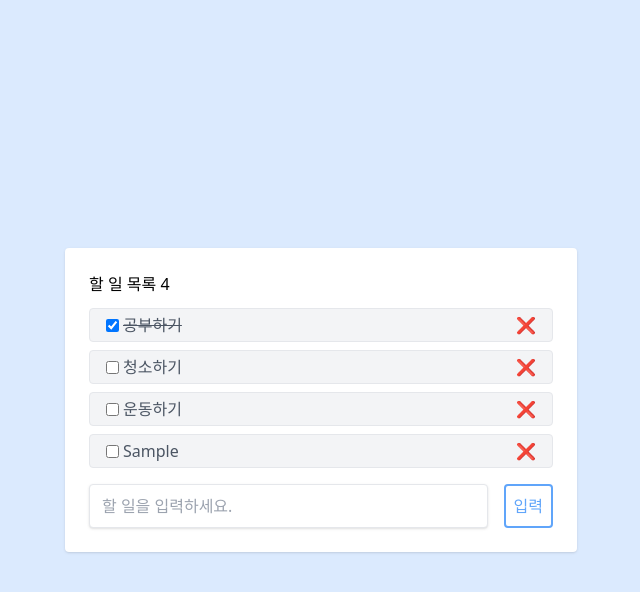
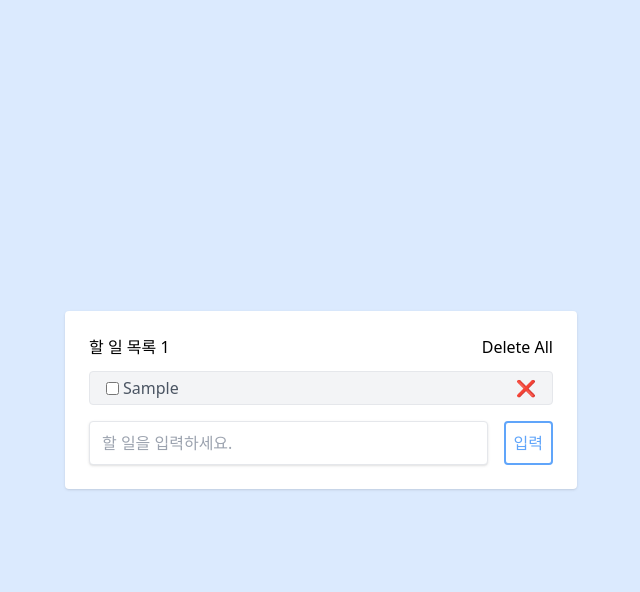
Before and after one commit to juhyeon1114/react18-todo, a React (Vite) app: page / in a window 1280 px wide. Both pictures are taken after typing "Sample" into the empty fields and a click on the input "입력". Shown: the top 592 px of the page, without its empty margins (319-959 px from the left). Built offline with nearby package versions, Linux system fonts and the light colour scheme.

Commit message:
Saved data at localStorage

```diff
--- a/src/App.jsx
+++ b/src/App.jsx
@@ -1,14 +1,15 @@
 import { useState, useMemo } from 'react';
 import Lists from './components/Lists';
 import Form from './components/Form';
+import { useEffect } from 'react';
 
 export default function App() {
   console.log('App')
 
   const [todoData, setTodoData] = useState([
-    {id: 1, title: '공부하기', completed: true},
-    {id: 2, title: '청소하기', completed: false},
-    {id: 3, title: '운동하기', completed: false},
+    // {id: 1, title: '공부하기', completed: true},
+    // {id: 2, title: '청소하기', completed: false},
+    // {id: 3, title: '운동하기', completed: false},
   ])
 
   const [value, setValue] = useState('')
@@ -21,8 +22,22 @@ export default function App() {
       e.preventDefault();
       if (!value) return;
       const newToDo = { id: Date.now(), title: value, completed: false }
-      setTodoData([...todoData, newToDo])
+      saveData([...todoData, newToDo])
       setValue('')
+  }
+
+  const handleDeleteAll = () => {
+    saveData([])
+  }
+
+  const saveData = (data = []) => {
+    localStorage.setItem('todo', JSON.stringify(data))
+    setTodoData(data)
+  }
+
+  const loadData  = () => {
+    const data = localStorage.getItem('todo')
+    setTodoData(data ? JSON.parse(data) : [])
   }
 
   /**
@@ -33,12 +48,17 @@ export default function App() {
    */
   const count = useMemo(() => todoData.length, [todoData])
 
+  useEffect(() => {
+    loadData()
+  }, [])
+
   return <div className='flex items-center justify-center w-screen h-screen bg-blue-100'>
     <div className='w-full p-6 m-4 bg-white rounded shadow lg:w-3/4 lg:max-w-lg'>
       <div className='flex justify-between mb-3'>
         <h1>할 일 목록 {count}</h1>
+        {todoData.length > 0 && <button onClick={() => handleDeleteAll()}>Delete All</button>}
       </div>
-      <Lists todoData={todoData} setTodoData={setTodoData}></Lists>
+      <Lists todoData={todoData} saveData={saveData}></Lists>
       <Form onSubmitForm={onSubmitForm} handleChange={handleChange} value={value}></Form>
     </div>
   </div>
--- a/src/components/List.jsx
+++ b/src/components/List.jsx
@@ -6,7 +6,7 @@ import {useCallback, memo} from 'react'
  * -> props가 같으면 새로 렌더링하지 않고 저장된 렌더링 결과를 반환함
  * -> 즉, 리렌더링을 할 때, porps의 결과가 자주 같은 것으로 예상되면 React.memo()를 사용하면 됨
  */
-const List = memo(({todo, todoData, provided, snapshot, setTodoData}) => {
+const List = memo(({todo, todoData, provided, snapshot, saveData}) => {
     console.log('List')
 
     /**
@@ -16,7 +16,7 @@ const List = memo(({todo, todoData, provided, snapshot, setTodoData}) => {
      * -> 즉, 특정 값의 변동에만 함수를 다시 생성하고 싶을 때, useCallback()을 사용한다
      */
     const handleClick = useCallback((id) => {
-        setTodoData(todoData.filter(v => v.id !== id))
+        saveData(todoData.filter(v => v.id !== id))
     }, [todoData])
 
     const handleCheck = (e, id) => {
@@ -26,7 +26,7 @@ const List = memo(({todo, todoData, provided, snapshot, setTodoData}) => {
             }
             return v;
         })
-        setTodoData(newTodoData)
+        saveData(newTodoData)
     }
 
     return <div
--- a/src/components/Lists.jsx
+++ b/src/components/Lists.jsx
@@ -2,7 +2,7 @@ import { memo, useMemo } from 'react'
 import { Draggable, Droppable, DragDropContext } from "react-beautiful-dnd"
 import List from "./List"
 
-const Lists = memo(({todoData, setTodoData}) => {
+const Lists = memo(({todoData, saveData}) => {
     console.log('Lists')
 
     const handleEnd = (e) => {
@@ -10,7 +10,7 @@ const Lists = memo(({todoData, setTodoData}) => {
         const newTodoData = todoData
         const [picked] = newTodoData.splice(e.source.index, 1)
         newTodoData.splice(e.destination.index, 0, picked)
-        setTodoData(newTodoData)
+        saveData(newTodoData)
     }
 
     return <div>
@@ -31,7 +31,7 @@ const Lists = memo(({todoData, setTodoData}) => {
                                         todoData={todoData}
                                         provided={provided}
                                         snapshot={snapshot}
-                                        setTodoData={setTodoData}
+                                        saveData={saveData}
                                     />
                                 )}
                             </Draggable>
```
